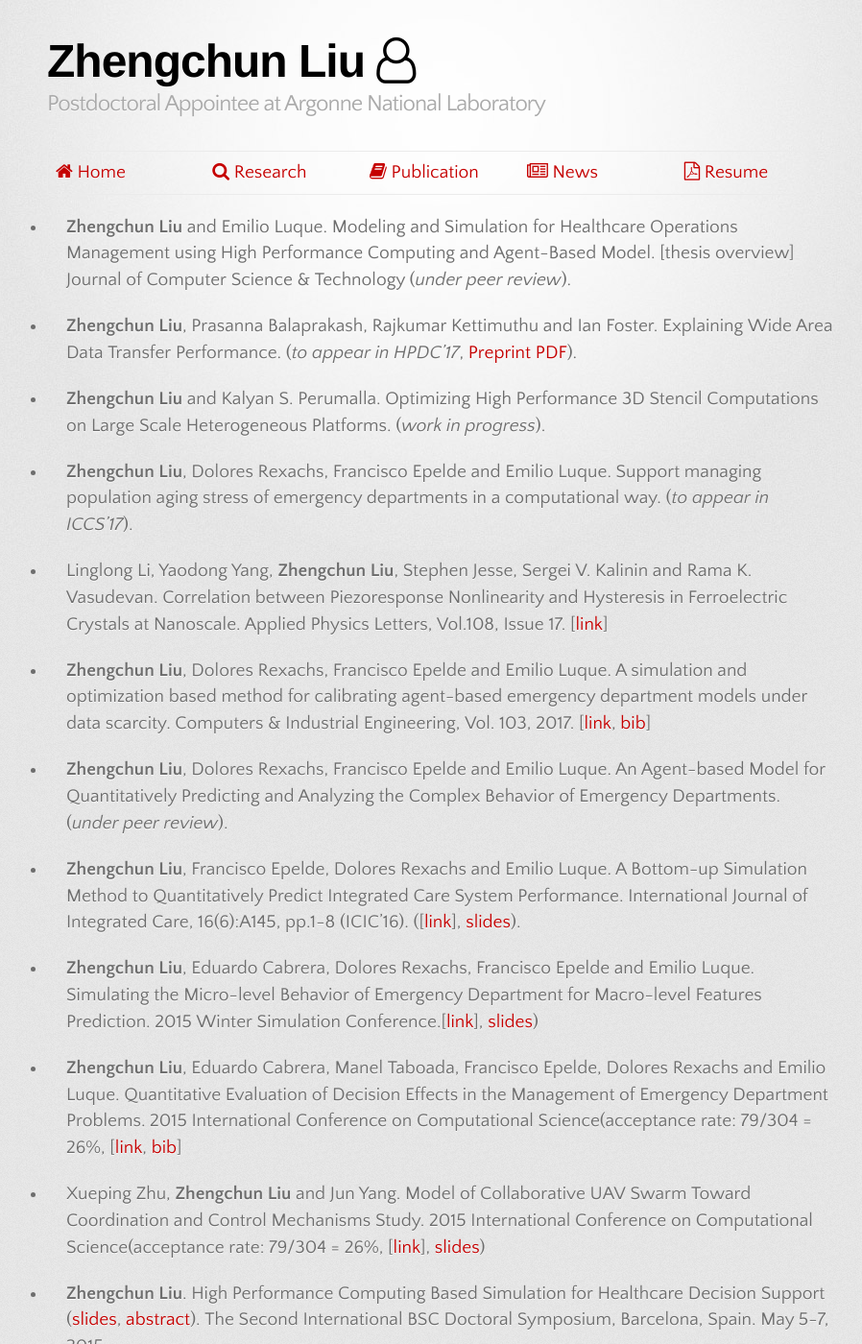
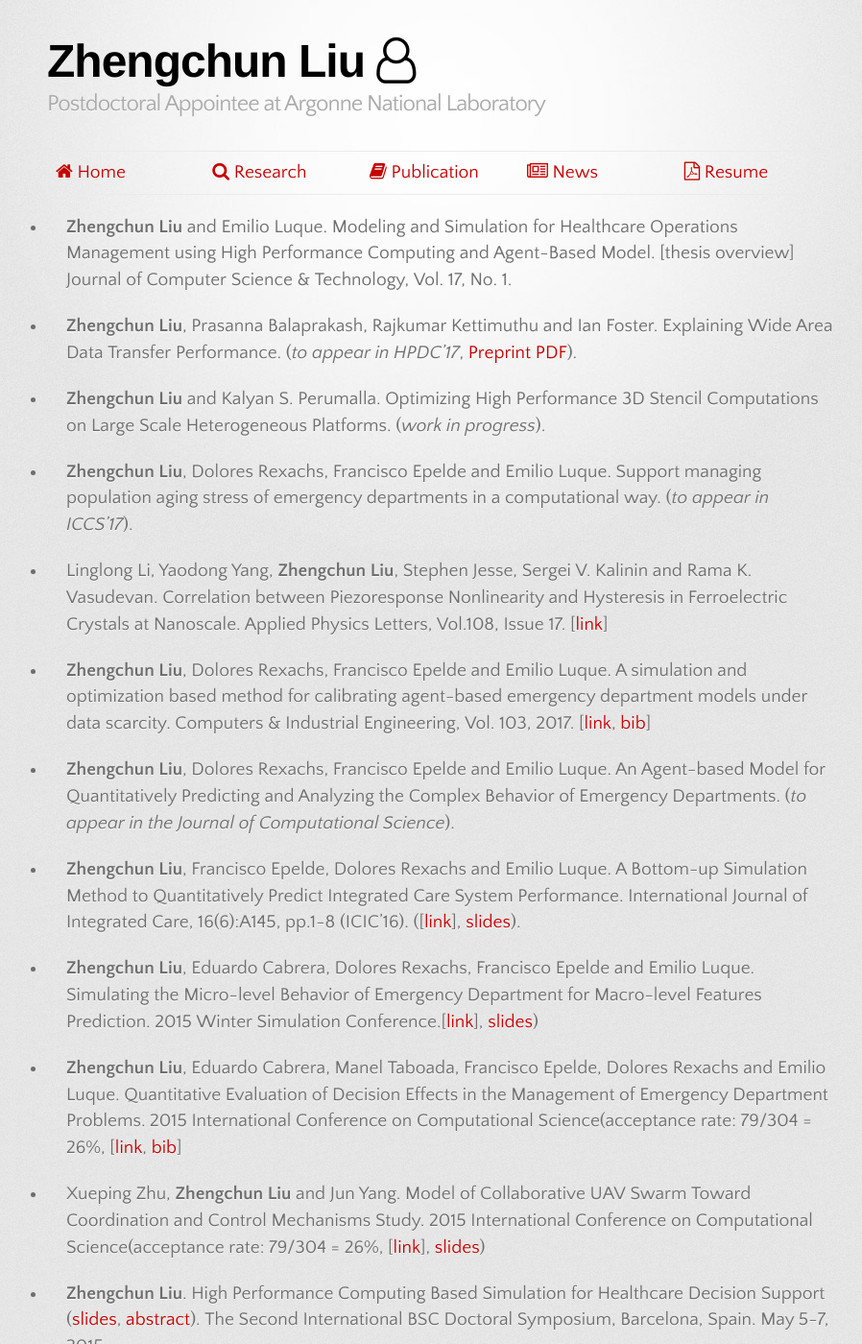
Before and after one commit to lzhengchun/lzhengchun.github.io, a Jekyll site: the page built from Publication.md, in a window 1280 px wide and 1400 px high. Shown: the whole window at 96% size, without its empty margins (181-1079 px from the left). Built offline with Jekyll 4.4.1, drawn with Linux system fonts in a browser that asks for light colours; some web fonts are replaced.

Commit message:
add, delete, polish etc.

```diff
--- a/Publication.md
+++ b/Publication.md
@@ -3,7 +3,7 @@ layout: default
 title: Home
 ---
 
-- __Zhengchun Liu__ and Emilio Luque. Modeling and Simulation for Healthcare Operations Management using High Performance Computing and Agent-Based Model. [thesis overview] Journal of Computer Science & Technology (_under peer review_).
+- __Zhengchun Liu__ and Emilio Luque. Modeling and Simulation for Healthcare Operations Management using High Performance Computing and Agent-Based Model. [thesis overview] Journal of Computer Science & Technology, Vol. 17, No. 1.
 
 - __Zhengchun Liu__, Prasanna Balaprakash, Rajkumar Kettimuthu and Ian Foster. Explaining Wide Area Data Transfer Performance. (_to appear in HPDC'17_, [Preprint PDF](http://www.mcs.anl.gov/~zcliu/files/Explaining%20Wide%20Area%20Data%20Transfer%20Performance.pdf)).
 
@@ -15,7 +15,7 @@ title: Home
 
 - __Zhengchun Liu__, Dolores Rexachs, Francisco Epelde and Emilio Luque. A simulation and optimization based method for calibrating agent-based emergency department models under data scarcity. Computers & Industrial Engineering, Vol. 103, 2017. [[link](https://doi.org/10.1016/j.cie.2016.11.036), [bib](zhengchun-liu-bibtex.html#abm-calibration)]
 
-- __Zhengchun Liu__, Dolores Rexachs, Francisco Epelde and Emilio Luque. An Agent-based Model for Quantitatively Predicting and Analyzing the Complex Behavior of Emergency Departments. (_under peer review_).
+- __Zhengchun Liu__, Dolores Rexachs, Francisco Epelde and Emilio Luque. An Agent-based Model for Quantitatively Predicting and Analyzing the Complex Behavior of Emergency Departments. (_to appear in the Journal of Computational Science_).
 
 - __Zhengchun Liu__, Francisco Epelde, Dolores Rexachs and Emilio Luque. A Bottom-up Simulation Method to Quantitatively Predict Integrated Care System Performance. International Journal of Integrated Care, 16(6):A145, pp.1-8 (ICIC'16). ([[link](https://doi.org/10.5334/ijic.2693)], [slides](file/5.8_Zhengchun_Liu_139.pdf)).
 
```
